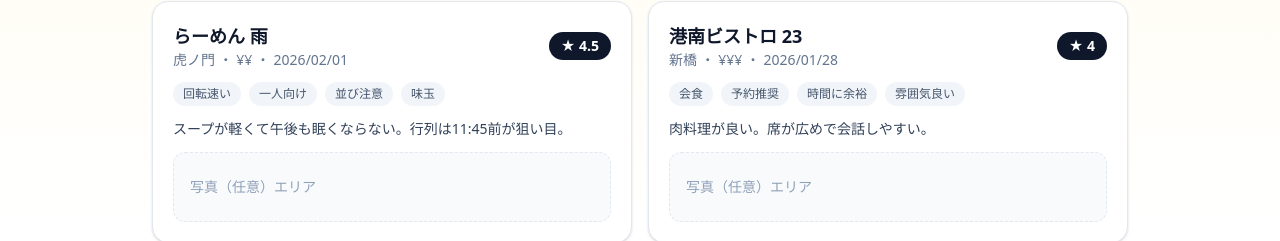
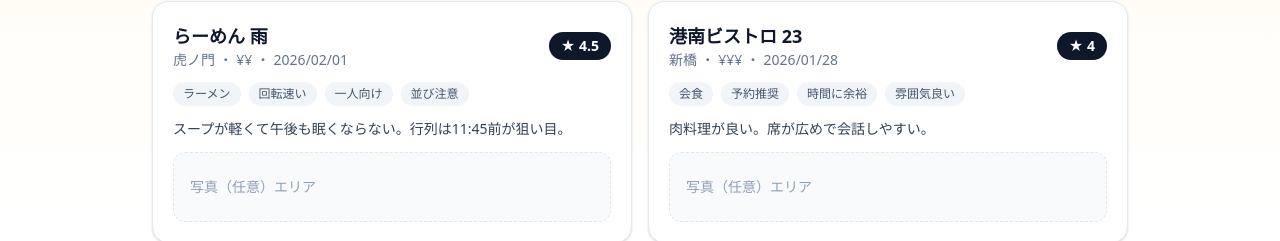
Before and after one commit to ryuta-kikuchi/gourmemo-client, a Next.js app: page / in a window 1280 px wide. Shown: the part 291-532 px from the top of the page. Built offline with nearby package versions, Linux system fonts and the light colour scheme.

Commit message:
Add ramen tag to review sample

```diff
--- a/app/_mock/restaurants.ts
+++ b/app/_mock/restaurants.ts
@@ -40,7 +40,7 @@ export const restaurants: Restaurant[] = [
         rating: 4.5,
         title: "午後も眠くならない味",
         body: "スープが軽めで胃もたれしない。回転早いので短時間ランチに最適。",
-        tags: ["回転速い", "一人向け"],
+        tags: ["ラーメン", "回転速い", "一人向け"],
       },
       {
         author: "鈴木",
```
